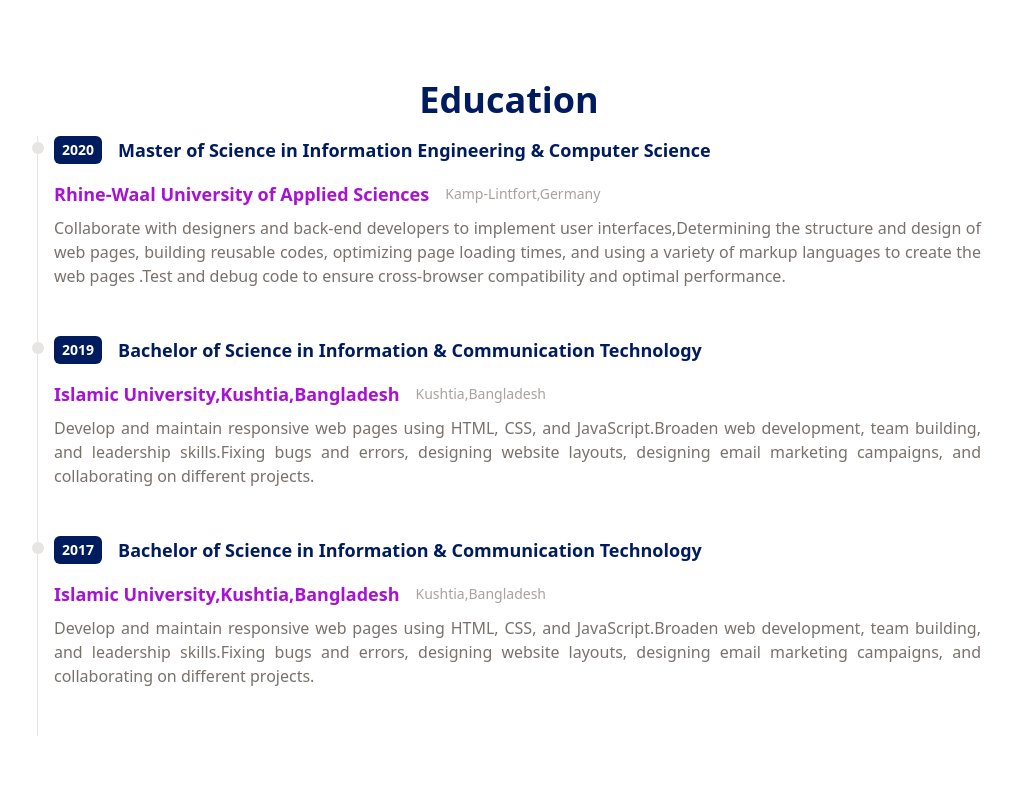
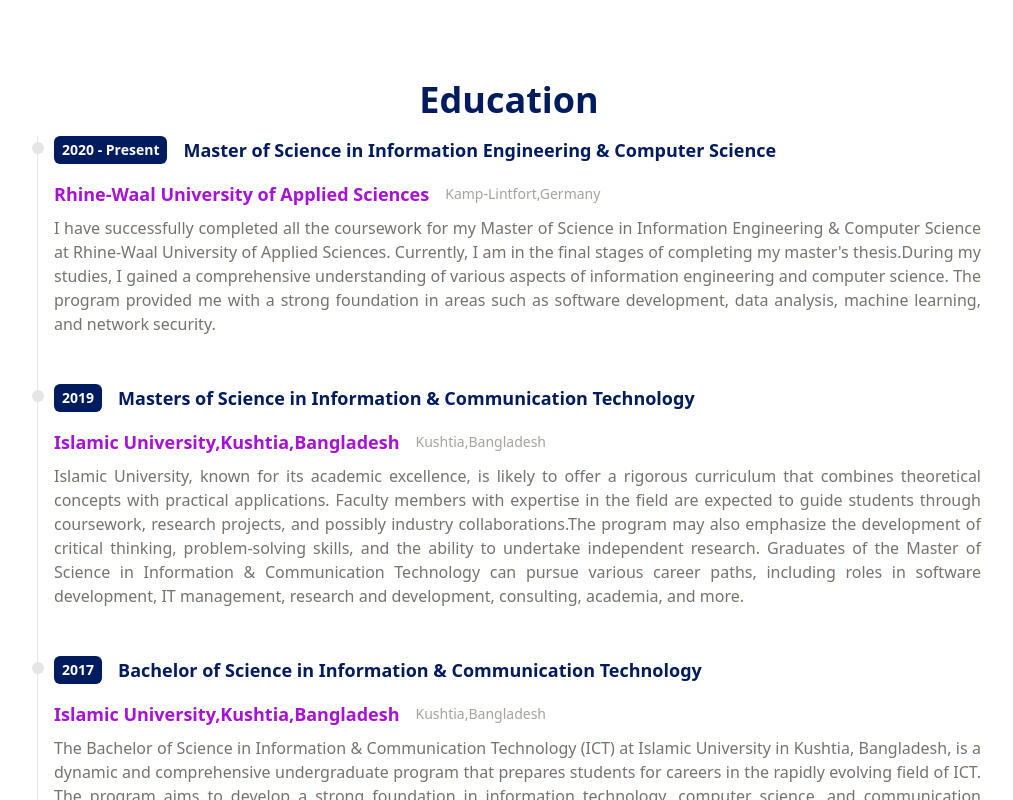
Before and after one commit to JASIMBD007/react-app-portfolio, a React (Vite) app: page / in a window 1280 px wide. Shown: the part 800-1600 px from the top of the page, without its empty margins (163-1176 px from the left). Built offline with nearby package versions, Linux system fonts and the light colour scheme.

Commit message:
info completed

```diff
--- a/src/components/Education/Education.jsx
+++ b/src/components/Education/Education.jsx
@@ -4,20 +4,20 @@
 const data
     = [
         {
-            year: 2020,
+            year: "2020 - Present",
             title: "Master of Science in Information Engineering & Computer Science",
             institute: "Rhine-Waal University of Applied Sciences",
             location: "Kamp-Lintfort,Germany",
             details:
-                "Collaborate with designers and back-end developers to implement user interfaces,Determining the structure and design of web pages, building reusable codes, optimizing page loading times, and using a variety of markup languages to create the web pages .Test and debug code to ensure cross-browser compatibility and optimal performance."
+                "I have successfully completed all the coursework for my Master of Science in Information Engineering & Computer Science at Rhine-Waal University of Applied Sciences. Currently, I am in the final stages of completing my master's thesis.During my studies, I gained a comprehensive understanding of various aspects of information engineering and computer science. The program provided me with a strong foundation in areas such as software development, data analysis, machine learning, and network security."
         },
         {
             year: 2019,
-            title: "Bachelor of Science in Information & Communication Technology",
+            title: "Masters of Science in Information & Communication Technology",
             institute: "Islamic University,Kushtia,Bangladesh",
             location: "Kushtia,Bangladesh",
             details:
-                'Develop and maintain responsive web pages using HTML, CSS, and JavaScript.Broaden web development, team building, and leadership skills.Fixing bugs and errors, designing website layouts, designing email marketing campaigns, and collaborating on different projects.'
+                'Islamic University, known for its academic excellence, is likely to offer a rigorous curriculum that combines theoretical concepts with practical applications. Faculty members with expertise in the field are expected to guide students through coursework, research projects, and possibly industry collaborations.The program may also emphasize the development of critical thinking, problem-solving skills, and the ability to undertake independent research. Graduates of the Master of Science in Information & Communication Technology can pursue various career paths, including roles in software development, IT management, research and development, consulting, academia, and more.'
         },
         {
             year: 2017,
@@ -25,7 +25,7 @@
             institute: "Islamic University,Kushtia,Bangladesh",
             location: "Kushtia,Bangladesh",
             details:
-                'Develop and maintain responsive web pages using HTML, CSS, and JavaScript.Broaden web development, team building, and leadership skills.Fixing bugs and errors, designing website layouts, designing email marketing campaigns, and collaborating on different projects.'
+                'The Bachelor of Science in Information & Communication Technology (ICT) at Islamic University in Kushtia, Bangladesh, is a dynamic and comprehensive undergraduate program that prepares students for careers in the rapidly evolving field of ICT. The program aims to develop a strong foundation in information technology, computer science, and communication systems. Throughout the four-year program, students gain theoretical knowledge and practical skills in areas such as programming, database management, network administration, software engineering, web development, and multimedia technologies. They also explore emerging topics like artificial intelligence, cloud computing, and internet of things (IoT).'
         }
     ]
 
--- a/src/components/Work/Work.jsx
+++ b/src/components/Work/Work.jsx
@@ -9,7 +9,7 @@
             company: "Ballsportdirekt GmbH & Co KG.",
             duration: "1 Year",
             details:
-                "Collaborate with designers and back-end developers to implement user interfaces,Determining the structure and design of web pages, building reusable codes, optimizing page loading times, and using a variety of markup languages to create the web pages .Test and debug code to ensure cross-browser compatibility and optimal performance."
+                "Collaborating with the development team to understand project requirements, designing and implementing user interfaces using React components, and ensuring the seamless integration of frontend functionalities with backend systems also involved in optimizing application performance, conducting code reviews, and troubleshooting any issues that arise."
         },
         {
             year: 2019,
@@ -17,7 +17,7 @@
             company: "ICE Innovation Lab",
             duration: "2 Years",
             details:
-                "Collaborate with designers and back-end developers to implement user interfaces,Determining the structure and design of web pages, building reusable codes, optimizing page loading times, and using a variety of markup languages to create the web pages .Test and debug code to ensure cross-browser compatibility and optimal performance.Making of User Interface for IoT."
+                "Collaborated with designers and back-end developers to implement user interfaces,Determining the structure and design of web pages, building reusable codes, optimizing page loading times, and using a variety of markup languages to create the web pages .Test and debug code to ensure cross-browser compatibility and optimal performance.Making of User Interface for IoT."
         },
         {
             year: 2016,
```
